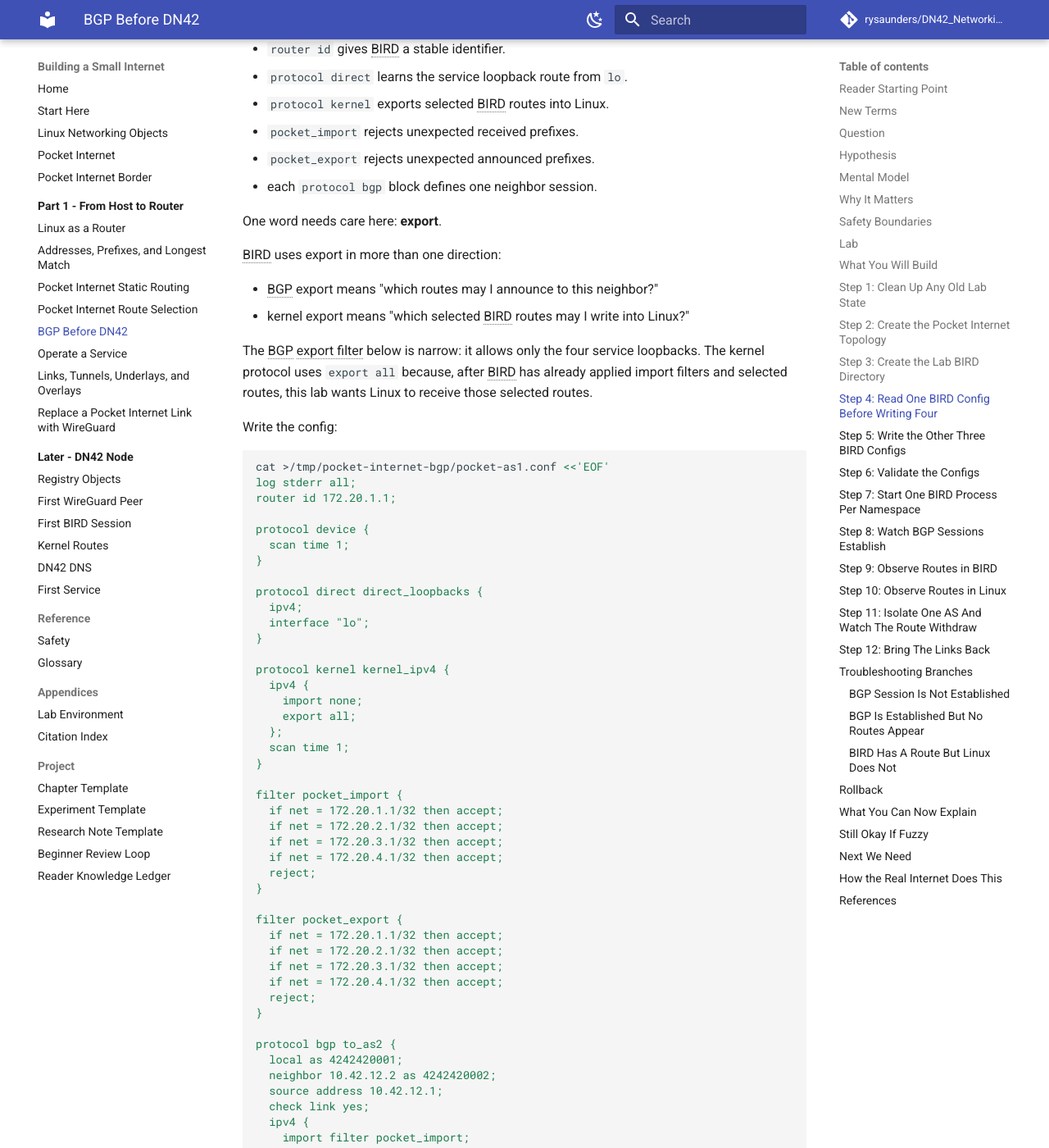
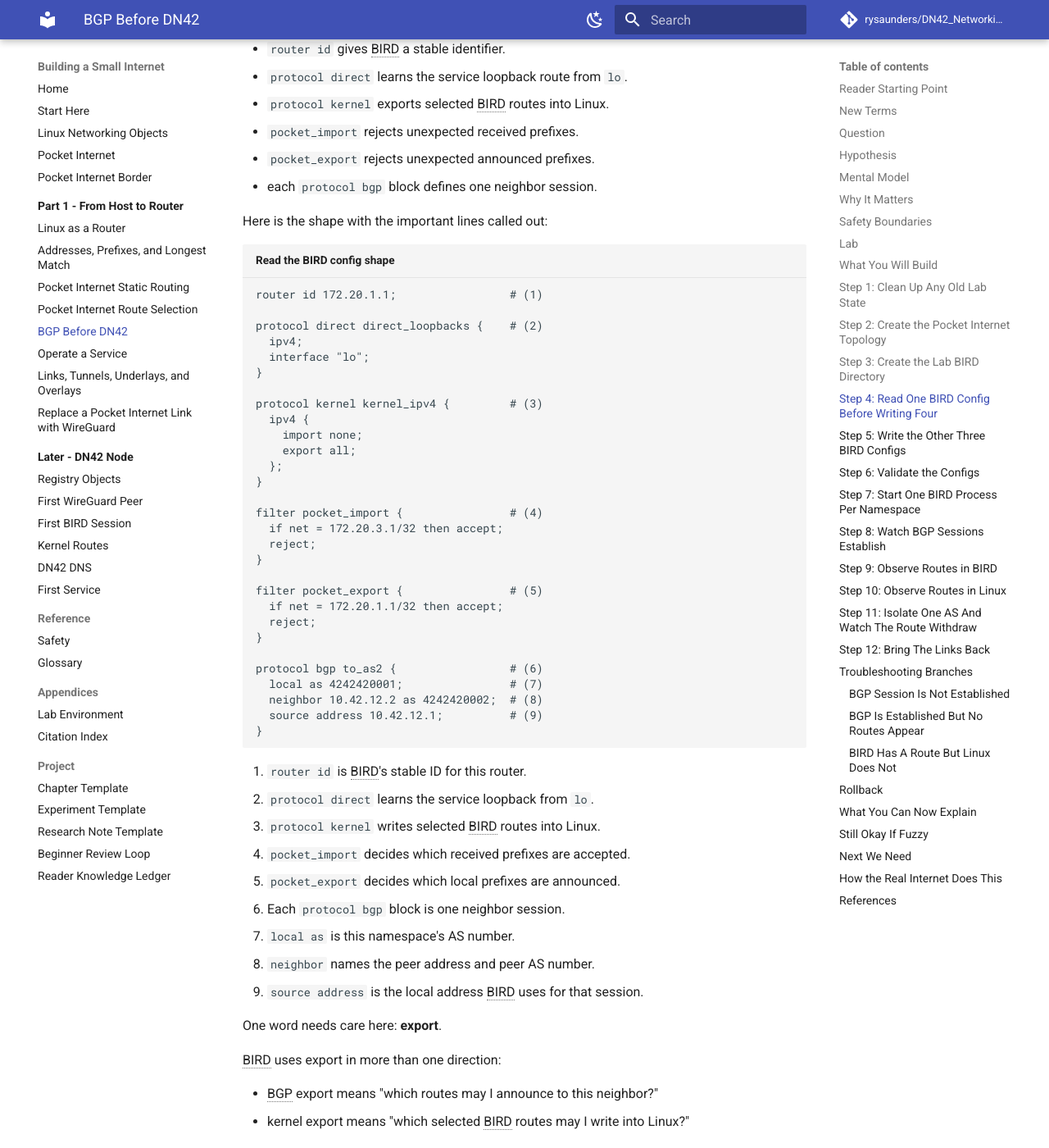
Before and after one commit to rysaunders/DN42_Networking_by_Experimenting, an MkDocs documentation site: the page built from docs/part-01-first-principles/06-bgp-before-dn42.md, in a window 1280 px wide and 1400 px high, scrolled down 7245 px. Shown: the whole window at 82% size. Built offline with MkDocs 1.6.1 and Material for MkDocs 9.7.7, drawn with Linux system fonts in a browser that asks for light colours; comment, search, counter and statistics services are not loaded; some of the changed text lies outside the part shown.

Commit message:
Polish large lab code blocks

````diff
--- a/docs/part-01-first-principles/06-bgp-before-dn42.md
+++ b/docs/part-01-first-principles/06-bgp-before-dn42.md
@@ -304,6 +304,50 @@ Read the main blocks before typing it:
 - `pocket_export` rejects unexpected announced prefixes.
 - each `protocol bgp` block defines one neighbor session.
 
+Here is the shape with the important lines called out:
+
+```text title="Read the BIRD config shape"
+router id 172.20.1.1;                 # (1)
+
+protocol direct direct_loopbacks {    # (2)
+  ipv4;
+  interface "lo";
+}
+
+protocol kernel kernel_ipv4 {         # (3)
+  ipv4 {
+    import none;
+    export all;
+  };
+}
+
+filter pocket_import {                # (4)
+  if net = 172.20.3.1/32 then accept;
+  reject;
+}
+
+filter pocket_export {                # (5)
+  if net = 172.20.1.1/32 then accept;
+  reject;
+}
+
+protocol bgp to_as2 {                 # (6)
+  local as 4242420001;                # (7)
+  neighbor 10.42.12.2 as 4242420002;  # (8)
+  source address 10.42.12.1;          # (9)
+}
+```
+
+1. `router id` is BIRD's stable ID for this router.
+2. `protocol direct` learns the service loopback from `lo`.
+3. `protocol kernel` writes selected BIRD routes into Linux.
+4. `pocket_import` decides which received prefixes are accepted.
+5. `pocket_export` decides which local prefixes are announced.
+6. Each `protocol bgp` block is one neighbor session.
+7. `local as` is this namespace's AS number.
+8. `neighbor` names the peer address and peer AS number.
+9. `source address` is the local address BIRD uses for that session.
+
 One word needs care here: **export**.
 
 BIRD uses export in more than one direction:
@@ -315,7 +359,7 @@ The BGP export filter below is narrow: it allows only the four service loopbacks
 
 Write the config:
 
-```sh
+```sh title="Write /tmp/pocket-internet-bgp/pocket-as1.conf"
 cat >/tmp/pocket-internet-bgp/pocket-as1.conf <<'EOF'
 log stderr all;
 router id 172.20.1.1;
@@ -383,7 +427,7 @@ The important mental shift is that the export filter is not "send everything I k
 
 `pocket-as2`:
 
-```sh
+```sh title="Write /tmp/pocket-internet-bgp/pocket-as2.conf"
 cat >/tmp/pocket-internet-bgp/pocket-as2.conf <<'EOF'
 log stderr all;
 router id 172.20.2.1;
@@ -445,7 +489,7 @@ EOF
 
 `pocket-as3`:
 
-```sh
+```sh title="Write /tmp/pocket-internet-bgp/pocket-as3.conf"
 cat >/tmp/pocket-internet-bgp/pocket-as3.conf <<'EOF'
 log stderr all;
 router id 172.20.3.1;
@@ -507,7 +551,7 @@ EOF
 
 `pocket-as4`:
 
-```sh
+```sh title="Write /tmp/pocket-internet-bgp/pocket-as4.conf"
 cat >/tmp/pocket-internet-bgp/pocket-as4.conf <<'EOF'
 log stderr all;
 router id 172.20.4.1;
@@ -581,7 +625,7 @@ Those five values are the heart of a first BGP session.
 
 Before starting BIRD, ask BIRD to parse each config:
 
-```sh
+```sh title="Validate BIRD configs from the root Linux shell"
 bird -p -c /tmp/pocket-internet-bgp/pocket-as1.conf
 bird -p -c /tmp/pocket-internet-bgp/pocket-as2.conf
 bird -p -c /tmp/pocket-internet-bgp/pocket-as3.conf
@@ -596,7 +640,7 @@ This catches a large class of mistakes before any route can be installed.
 
 Start BIRD in `pocket-as1`:
 
-```sh
+```sh title="Start BIRD inside pocket-as1"
 ip netns exec pocket-as1 bird \
   -c /tmp/pocket-internet-bgp/pocket-as1.conf \
   -s /tmp/pocket-internet-bgp/pocket-as1.ctl \
@@ -605,7 +649,7 @@ ip netns exec pocket-as1 bird \
 
 Start the other three:
 
-```sh
+```sh title="Start BIRD inside pocket-as2, pocket-as3, and pocket-as4"
 ip netns exec pocket-as2 bird \
   -c /tmp/pocket-internet-bgp/pocket-as2.conf \
   -s /tmp/pocket-internet-bgp/pocket-as2.ctl \
@@ -628,7 +672,7 @@ The `-s` option gives each namespace a separate control socket. That lets `birdc
 
 Ask `pocket-as1` what its protocols are doing:
 
-```sh
+```sh title="Watch route withdrawal from pocket-as1"
 ip netns exec pocket-as1 birdc -s /tmp/pocket-internet-bgp/pocket-as1.ctl show protocols
 ```
 
@@ -647,7 +691,7 @@ The names and timestamps may differ. The important word is `Established`.
 
 Check the other namespaces:
 
-```sh
+```sh title="Watch BGP recover after restoring AS3 links"
 ip netns exec pocket-as2 birdc -s /tmp/pocket-internet-bgp/pocket-as2.ctl show protocols
 ip netns exec pocket-as3 birdc -s /tmp/pocket-internet-bgp/pocket-as3.ctl show protocols
 ip netns exec pocket-as4 birdc -s /tmp/pocket-internet-bgp/pocket-as4.ctl show protocols
@@ -659,7 +703,7 @@ If a session is not established yet, wait a few seconds and run the command agai
 
 Ask `pocket-as1` what BIRD knows about `pocket-as3`'s service loopback:
 
-```sh
+```sh title="Inspect the selected BGP route inside pocket-as1"
 ip netns exec pocket-as1 birdc -s /tmp/pocket-internet-bgp/pocket-as1.ctl show route 172.20.3.1/32 all
 ```
 
@@ -694,7 +738,7 @@ This is the control-plane view. It answers:
 
 Now ask Linux:
 
-```sh
+```sh title="Compare BIRD route export with Linux route lookup"
 ip -n pocket-as1 route show 172.20.3.1
 ip -n pocket-as1 route get 172.20.3.1 from 172.20.1.1
 ```
@@ -732,7 +776,7 @@ ip -n pocket-as4 link set as4-as3 down
 
 That isolates `pocket-as3` from the rest of Pocket Internet. Watch `pocket-as1` again:
 
-```sh
+```sh title="Inspect BGP protocols inside pocket-as1"
 ip netns exec pocket-as1 birdc -s /tmp/pocket-internet-bgp/pocket-as1.ctl show protocols
 ip netns exec pocket-as1 birdc -s /tmp/pocket-internet-bgp/pocket-as1.ctl show route 172.20.3.1/32 all
 ip -n pocket-as1 route get 172.20.3.1 from 172.20.1.1
@@ -753,7 +797,7 @@ ip -n pocket-as4 link set as4-as3 up
 
 Wait a few seconds, then check again:
 
-```sh
+```sh title="Inspect BGP protocols inside the remaining namespaces"
 ip netns exec pocket-as2 birdc -s /tmp/pocket-internet-bgp/pocket-as2.ctl show protocols
 ip netns exec pocket-as3 birdc -s /tmp/pocket-internet-bgp/pocket-as3.ctl show protocols
 ip netns exec pocket-as1 birdc -s /tmp/pocket-internet-bgp/pocket-as1.ctl show route 172.20.3.1/32 all
@@ -780,7 +824,7 @@ If the neighbor address is not reachable, BGP cannot establish. Fix the link bef
 
 Then inspect the BIRD protocol:
 
-```sh
+```sh title="Inspect the detailed pocket-as1 to_as2 session"
 ip netns exec pocket-as1 birdc -s /tmp/pocket-internet-bgp/pocket-as1.ctl show protocols all to_as2
 ```
 
@@ -808,14 +852,14 @@ That is not a bad thing. Filters are supposed to reject unexpected routes. The j
 
 Compare BIRD and Linux:
 
-```sh
+```sh title="Compare BIRD and Linux route state inside pocket-as1"
 ip netns exec pocket-as1 birdc -s /tmp/pocket-internet-bgp/pocket-as1.ctl show route 172.20.3.1/32 all
 ip -n pocket-as1 route show 172.20.3.1
 ```
 
 If BIRD knows the route but Linux does not, look at the kernel protocol:
 
-```sh
+```sh title="Inspect the BIRD kernel export protocol inside pocket-as1"
 ip netns exec pocket-as1 birdc -s /tmp/pocket-internet-bgp/pocket-as1.ctl show protocols all kernel_ipv4
 ```
 
````
Also changed, not shown: docs/part-01-first-principles/07-operate-a-service.md (+20 -20 lines), docs/part-01-first-principles/09-wireguard-as-a-link.md (+41 -19 lines).
